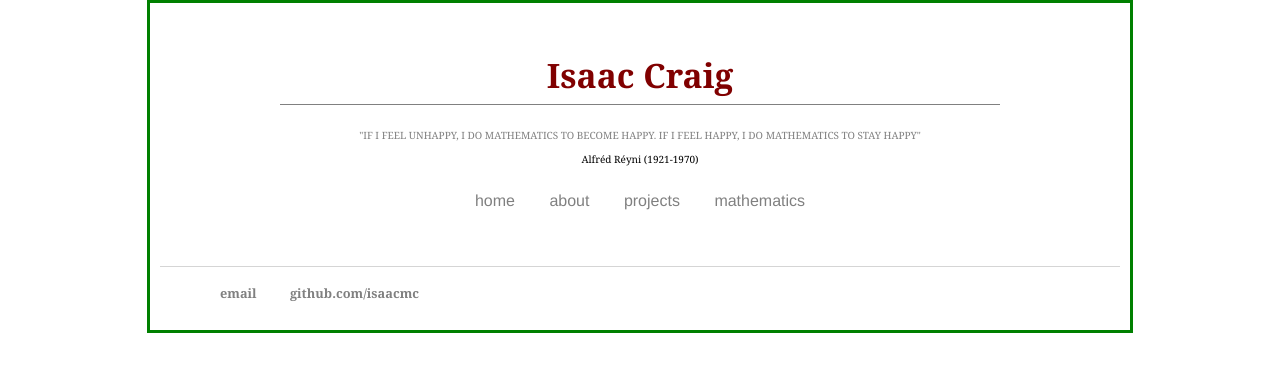
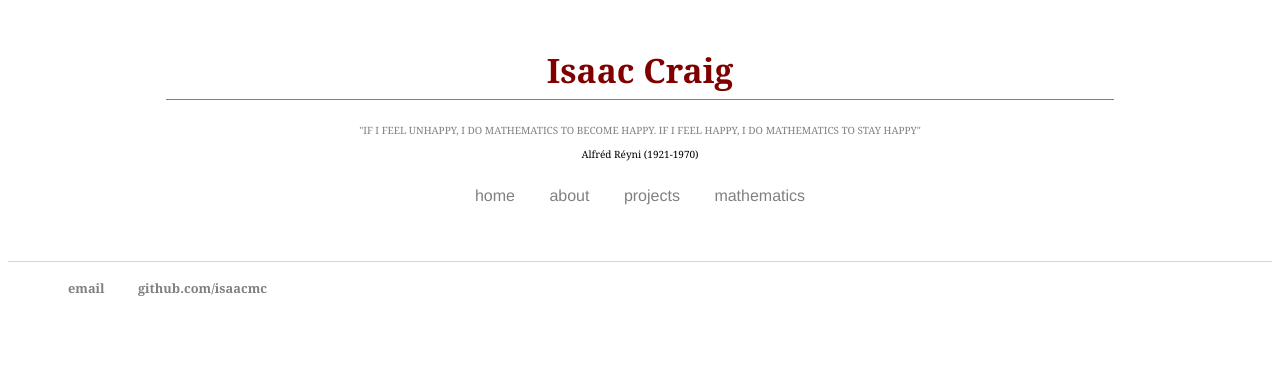
Before and after one commit to isundberg/isaacmc.github.io, a Jekyll site: the page built from index.html, in a window 1280 px wide. Shown: the top 372 px of the page. Built offline with Jekyll 4.4.1, drawn with Linux system fonts in a browser that asks for light colours.

Commit message:
Update main.css

```diff
--- a/css/main.css
+++ b/css/main.css
@@ -1,10 +1,12 @@
 body {
     font-family: Georgia, "Bitstream Charter", serif;
     font-size: 1em;
+}
+
+#bod {
     margin: auto;
     width: 75%;
     height: 100%;
-    border: 3px solid green;
     padding: 10px;
 }
 
```
